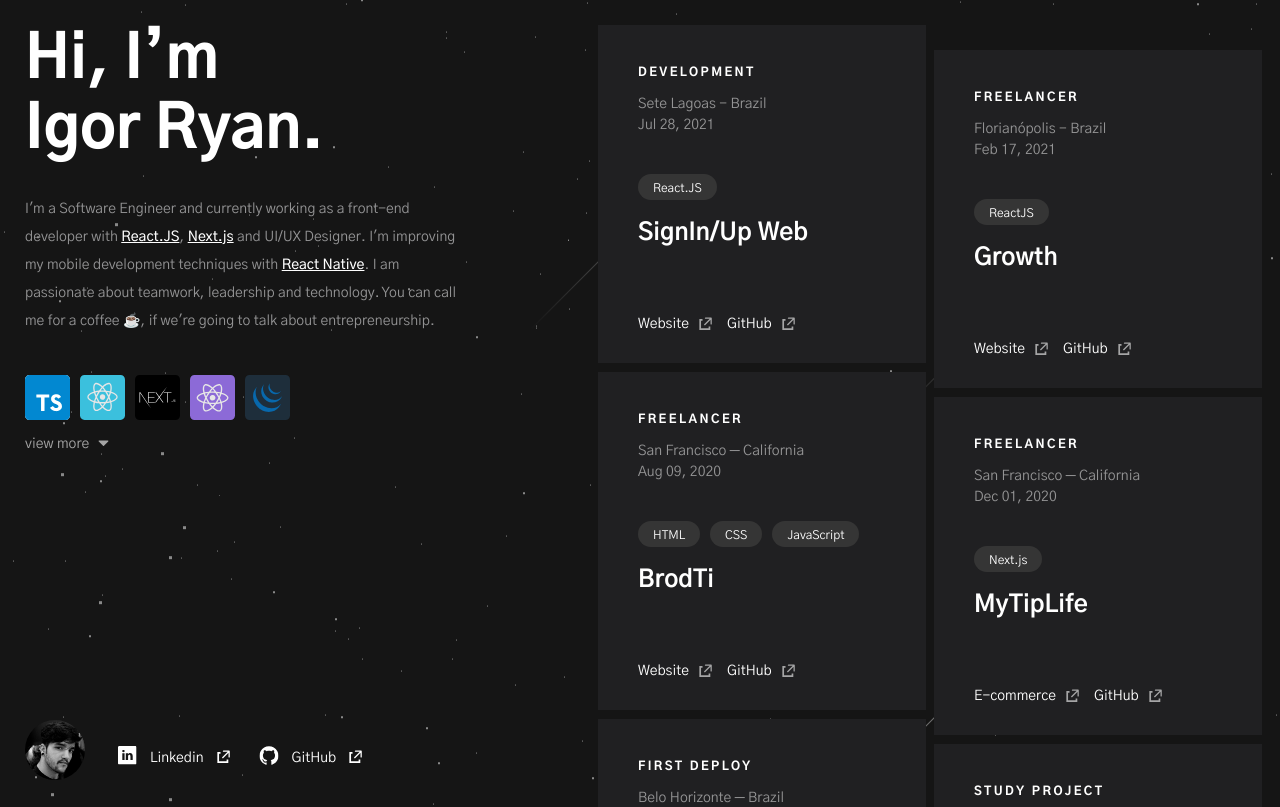
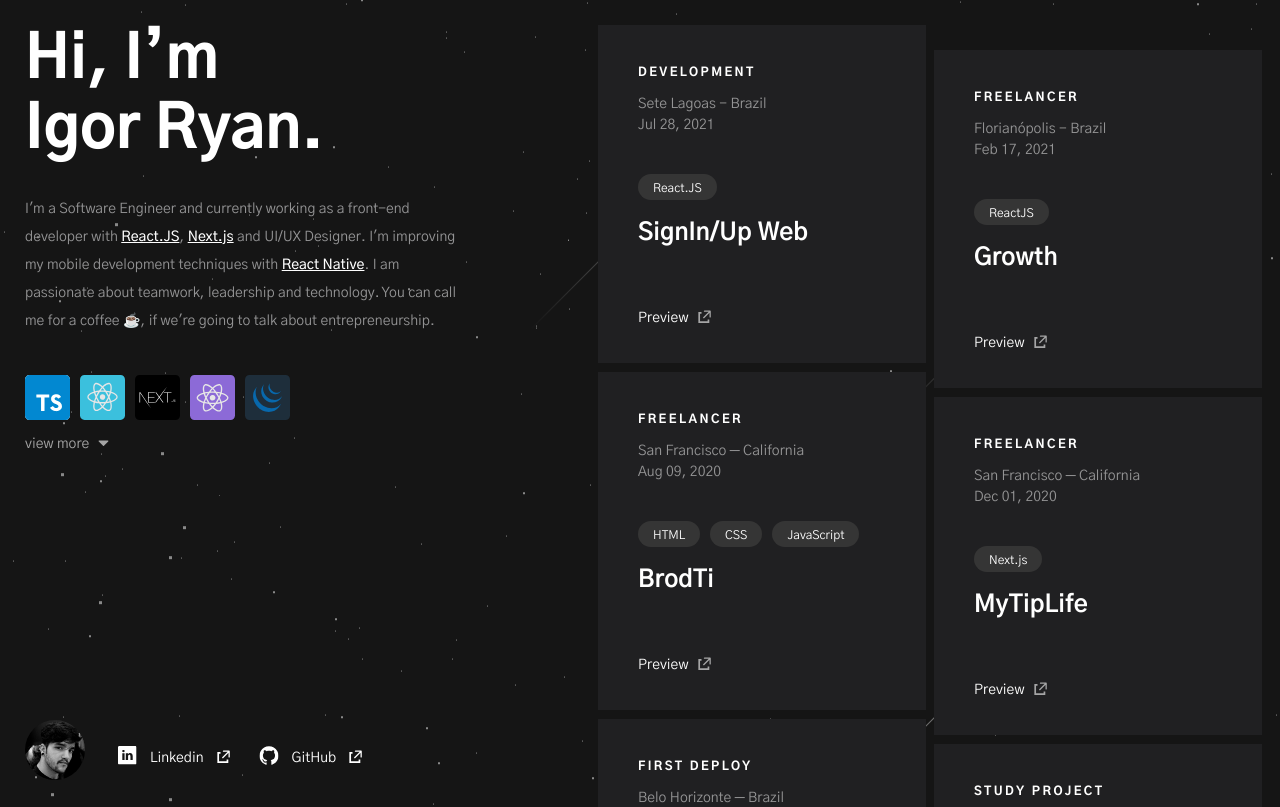
Before and after one commit to Igorryan/portfolio, a React (Create React App) app: page / in a window 1280 px wide. Shown: the top 807 px of the page. Built offline with nearby package versions, Linux system fonts and the light colour scheme.

Commit message:
preview done

```diff
--- a/src/components/Loading/index.tsx
+++ b/src/components/Loading/index.tsx
@@ -9,7 +9,7 @@ const Loading: React.FC = () => {
   useEffect(() => {
     setTimeout(() => {
       setLoading(false)
-    }, 6000)
+    }, 2800)
   }, [])
 
   return (
--- a/src/components/Loading/styles.ts
+++ b/src/components/Loading/styles.ts
@@ -41,7 +41,7 @@ export const Wrapper = styled.div<Props>`
   width: 100vw;
   height: 100vh;
 
-  background: #161416;
+  background: #141414;
   z-index: 3;
 
   transition: 1s ease;
--- a/src/components/Projectsmin/index.tsx
+++ b/src/components/Projectsmin/index.tsx
@@ -4,7 +4,7 @@ import AccessIcon from "../../assets/icons/access.svg";
 
 import Projets from '../../data/Projects'
 
-import { Container, Project, Title, TitleAnimation, TagsContainer, Tag, UpTitle, Local, Data, Access } from './styles';
+import { Container, Project, Title, TagsContainer, Tag, UpTitle, Local, Data, Access, PreviewWrapper } from './styles';
 
 const Projectsmin: React.FC = () => {
 
@@ -50,7 +50,7 @@ const Projectsmin: React.FC = () => {
         <motion.div
           onMouseEnter={() => handleProjectOnFocus(i)}
           onMouseLeave={() => setProjectOnFocus(-1)}
-          whileHover={window.innerWidth > 1170 ? { scale: 1.1 } : { scale: 1 }}
+          whileHover={window.innerWidth > 1170 ? { scale: 1.1, zIndex: 1 } : { scale: 1 }}
           key={i}
         >
 
@@ -72,28 +72,38 @@ const Projectsmin: React.FC = () => {
                 <Title>
                   {title}
                 </Title>
+
+                <Access>
+                  {links && links.map(l => (
+                    <a href={l.url} rel="noopener noreferrer" target="_blank">
+                      <span>{l.name}</span>
+                      <img src={AccessIcon} alt="" />
+                    </a>
+                  ))}
+                </Access>
               </>
             ) : (
-              <>
-                <TitleAnimation>
-                  {title}
-                </TitleAnimation>
-
-                <video id={`vid-${i}`} style={{ marginTop: 30, marginBottom: 30 }} controls={false} autoPlay loop muted playsInline width="328">
+              <PreviewWrapper>
+                <video id={`vid-${i}`} controls={false} autoPlay loop muted playsInline width="328">
                   <source src={preview}
                     type="video/mp4" />
                 </video>
-              </>
+
+                <div>
+                  <h1>
+                    {title}
+                  </h1>
+
+
+                  {links && links.map(l => (
+                    <a href={l.url} rel="noopener noreferrer" target="_blank">
+                      <span>{l.name}</span>
+                      <img src={AccessIcon} alt="" />
+                    </a>
+                  ))}
+                </div>
+              </PreviewWrapper>
             )}
-
-            <Access>
-              {links && links.map(l => (
-                <a href={l.url} rel="noopener noreferrer" target="_blank">
-                  <span>{l.name}</span>
-                  <img src={AccessIcon} alt="" />
-                </a>
-              ))}
-            </Access>
           </Project>
 
 
--- a/src/components/Projectsmin/styles.ts
+++ b/src/components/Projectsmin/styles.ts
@@ -59,7 +59,6 @@ export const Project = styled.article`
   margin-bottom: 8px;
   margin-left: 8px;
   background: #202022;
-  padding: 40px ;
   overflow: hidden;
   transition: 0.1s;
   cursor: default;
@@ -70,10 +69,57 @@ export const Project = styled.article`
     height: auto;
     margin: 5px 20px !important;
    }
+`
 
-   video {
+export const PreviewWrapper = styled.div`
+  display: flex;
+  flex-direction: column;
+  justify-content: space-between;
+  align-items: center;
+
+  height: 100%;
+
+  > div {
+    display: flex;
+    align-items: center;
+    justify-content: center;
+    flex-direction: column;
     width: 100%;
+    flex: 1;
+
+    a {
+    display: flex;
+    align-items: center;
+    justify-content: flex-end;
+    text-decoration: none;
+    color: #fff;
+    margin-top: 0.5rem;
+    font-size: 0.875rem;
+    animation: ${textFocusIn} 0.6s cubic-bezier(0.550, 0.085, 0.680, 0.530) both;
+
+    img {
+      width: 16px;
+      margin-top: -4px;
+      margin-left: 0.5rem;
+      opacity: 0.6;
+    }
+  }
+  }
+
+  h1 {
+    display: flex;
+    align-items: center;
+    margin: 0;
+    font-size: 1.5rem;
+    font-weight: 700;
+    animation: ${textFocusIn} 0.6s cubic-bezier(0.550, 0.085, 0.680, 0.530) both;
+  }
+
+  video {
+    width: 100%;
+    padding: 10px 10px 0;
     animation: ${flipInHorBottom} 1s cubic-bezier(0.250, 0.460, 0.450, 0.940) both;
+    animation-delay: 0.2s;
    }
 `
 
@@ -81,31 +127,34 @@ export const UpTitle = styled.p`
   font-weight: 900;
   font-size: 12px;
   letter-spacing: 0.2em;
+  padding: 40px 40px 0;
 `
 
 export const Local = styled.p`
   color: rgb(148, 148, 149);
   margin-top: 15px;
   font-size: 14px;
+  padding: 0px 40px 0;
 `
 
 export const Data = styled.p`
   color: rgb(148, 148, 149);
   margin-top: 3px;
   font-size: 14px;
+  padding: 0px 40px 0;
+`
 
-`
 export const TagsContainer = styled.div`
   display: flex;
   align-items: center;
 
   margin-top: 40px;
   margin-bottom: 18px;
+  padding: 0px 40px 0;
 
   @media only screen and (max-width: 1170px){
     margin-top: 30px;
   }
-
 `
 
 export const Tag = styled.div`
@@ -126,26 +175,16 @@ export const Title = styled.h1`
   font-weight: 700;
   line-height: 1.3em;
   word-break: keep-all;
+  padding: 0px 40px 0;
   animation: ${fadeInTop} 0.4s cubic-bezier(0.390, 0.575, 0.565, 1.000) both;
-`
-
-export const TitleAnimation = styled.h1`
-  font-size: 24px;
-  font-weight: 700;
-  line-height: 1.3em;
-  word-break: keep-all;
-  animation: ${textFocusIn} 0.6s cubic-bezier(0.550, 0.085, 0.680, 0.530) both;
 `
 
 export const Access = styled.div`
   display: flex;
+  font-size: 14px;
 
-  position: absolute;
-
-  bottom: 30px;
-  left: 40px;
-
-  font-size: 14px;
+  padding-left: 40px;
+  margin-top: 60px;
 
   a {
     display: flex;
--- a/src/data/Projects.ts
+++ b/src/data/Projects.ts
@@ -38,13 +38,13 @@ const Projects: IProject[] = [
     ],
     links: [
       {
-        name: 'Website',
+        name: 'Preview',
         url: 'https://signin-up-web-animation.netlify.app/'
       },
-      {
-        name: 'GitHub',
-        url: 'https://github.com/Igorryan/signin-up-web-animation'
-      }
+      // {
+      //   name: 'GitHub',
+      //   url: 'https://github.com/Igorryan/signin-up-web-animation'
+      // }
     ],
   },
   {
@@ -58,13 +58,13 @@ const Projects: IProject[] = [
     ],
     links: [
       {
-        name: 'Website',
+        name: 'Preview',
         url: 'https://growthspreview.netlify.app/'
       },
-      {
-        name: 'GitHub',
-        url: 'https://github.com/Igorryan/growth'
-      },
+      // {
+      //   name: 'GitHub',
+      //   url: 'https://github.com/Igorryan/growth'
+      // },
     ],
   },
   {
@@ -80,13 +80,13 @@ const Projects: IProject[] = [
     ],
     links: [
       {
-        name: 'Website',
+        name: 'Preview',
         url: 'https://brodti.netlify.app/'
       },
-      {
-        name: 'GitHub',
-        url: 'https://github.com/Igorryan/brodti'
-      },
+      // {
+      //   name: 'GitHub',
+      //   url: 'https://github.com/Igorryan/brodti'
+      // },
     ],
   },
   {
@@ -100,13 +100,13 @@ const Projects: IProject[] = [
     ],
     links: [
       {
-        name: 'E-commerce',
+        name: 'Preview',
         url: 'https://store.mytiplife.com/'
       },
-      {
-        name: 'GitHub',
-        url: 'https://github.com/Igorryan/mytiplife'
-      },
+      // {
+      //   name: 'GitHub',
+      //   url: 'https://github.com/Igorryan/mytiplife'
+      // },
     ],
   },
   {
@@ -187,13 +187,13 @@ const Projects: IProject[] = [
     ],
     links: [
       {
-        name: 'Website',
+        name: 'Preview',
         url: 'https://spidermanpreview.netlify.app'
       },
-      {
-        name: 'GitHub',
-        url: 'https://github.com/Igorryan/frontweek'
-      },
+      // {
+      //   name: 'GitHub',
+      //   url: 'https://github.com/Igorryan/frontweek'
+      // },
     ],
   },
   {
@@ -213,7 +213,7 @@ const Projects: IProject[] = [
     ],
   },
   {
-    title: 'Exclusive E-commerce',
+    title: 'Exclusive',
     uptitle: 'Freelancer',
     local: 'Sete Lagoas - Brazil',
     preview: ExclusiveMovie,
```
Also changed, not shown: src/assets/img/assign.gif, src/assets/img/assign2.gif (added).
